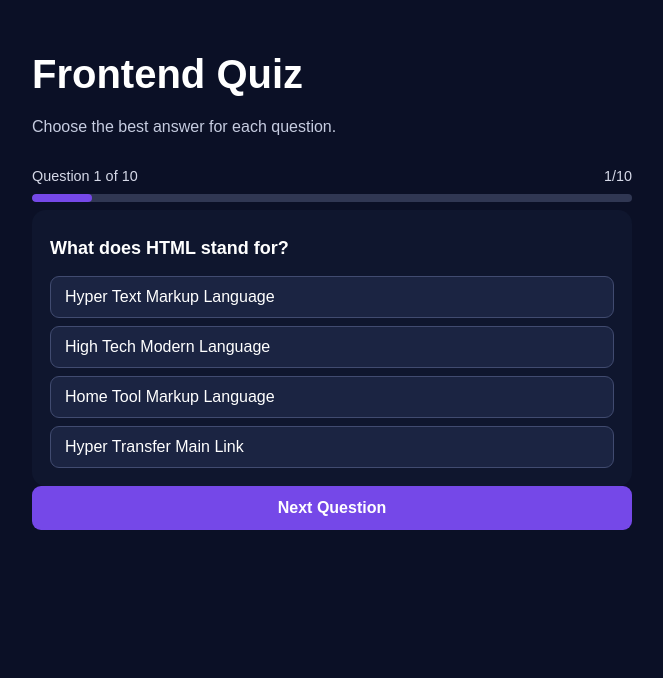
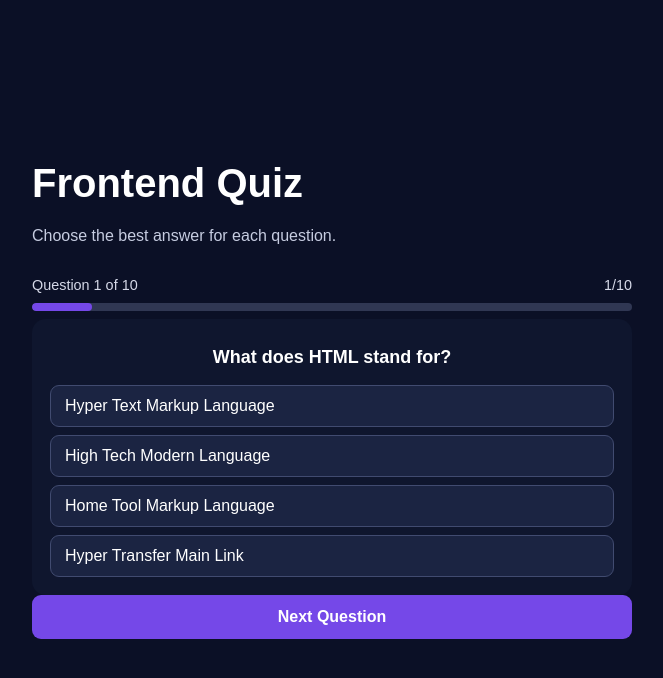
Before and after one commit to ravenpresado/quiz-app, a React (Vite) app: page /quiz in a window 1280 px wide. Shown: the top 678 px of the page, without its empty margins (308-971 px from the left). Built offline with nearby package versions, Linux system fonts and the light colour scheme.

Commit message:
Center quiz question box on screen

```diff
--- a/src/index.css
+++ b/src/index.css
@@ -236,13 +236,15 @@ p {
   color: #ffffff;
 }
 
+
 .quiz-content {
   width: 100%;
   max-width: 600px;
-  height: 580px;
-  max-height: calc(100vh - 140px);
-  min-height: 400px;
-  overflow-y: hidden;
+  min-height: 0;
+  height: auto;
+  max-height: none;
+  overflow: visible;
+  margin: 0 auto;
 }
 
 .quiz-content .progress-section {
@@ -402,3 +404,11 @@ p {
     width: 100%;
   }
 }
+
+/* Center the quiz question */
+.quiz-content .question-card {
+  width: 100%;
+  margin-left: auto;
+  margin-right: auto;
+  text-align: center;
+}
```
